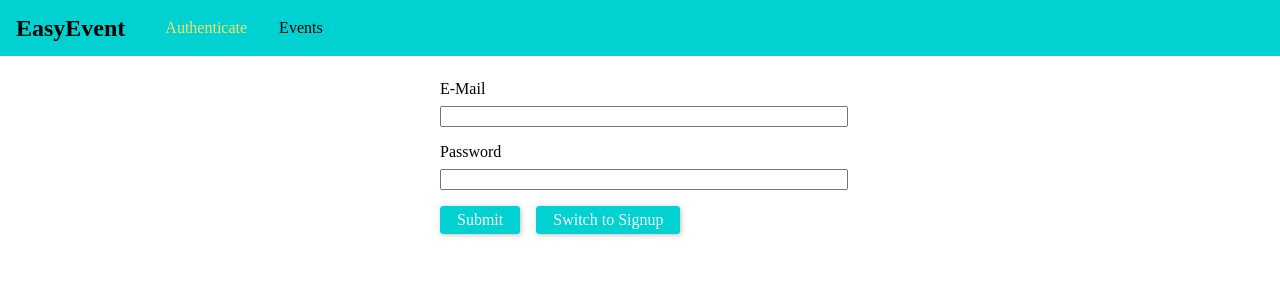
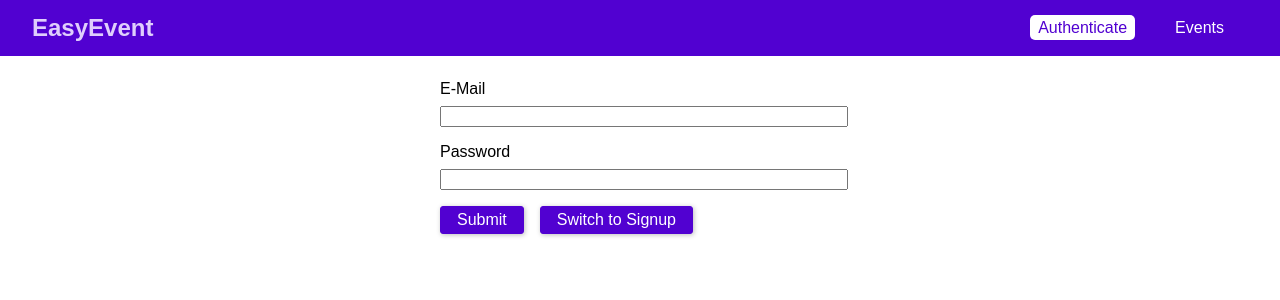
Before and after one commit to aayushjain7/Event-Booking, a React (Create React App) app in the folder client/: page /auth in a window 1280 px wide. Shown: the top 300 px of the page. Built offline with nearby package versions, Linux system fonts and the light colour scheme.

Commit message:
adding modal

```diff
--- a/client/src/App.js
+++ b/client/src/App.js
@@ -35,12 +35,12 @@
 				<MainNavigation />
 				<main className='main-content'>
 					<Switch>
-						{!token && <Redirect from='/' to='/auth' exact />}
 						{token && <Redirect from='/' to='/events' exact />}
 						{token && <Redirect from='/auth' to='/events' exact />}
 						{!token && <Route path='/auth' component={AuthPage} />}
 						<Route path='/events' component={EventsPage} />
 						{token && <Route path='/bookings' component={BookingsPage} />}
+						{!token && <Redirect to='/auth' exact />}
 					</Switch>
 				</main>
 			</AuthContext.Provider>
--- /dev/null
+++ b/client/src/components/Backdrop/Backdrop.css
@@ -0,0 +1,8 @@
+.backdrop {
+  position: fixed;
+  top: 0;
+  left: 0;
+  height: 100vh;
+  width: 100%;
+  background: rgba(0, 0, 0, 0.75);
+}
--- /dev/null
+++ b/client/src/components/Backdrop/Backdrop.js
@@ -0,0 +1,7 @@
+import React from 'react';
+
+import './Backdrop.css';
+
+const Backdrop = props => <div className="backdrop"></div>;
+
+export default Backdrop;
--- /dev/null
+++ b/client/src/components/Modal/Modal.css
@@ -0,0 +1,36 @@
+.modal {
+  width: 90%;
+  background: white;
+  box-shadow: 0 2px 8px rgba(0, 0, 0, 0.26);
+  position: fixed;
+  top: 20vh;
+  left: 5%;
+}
+
+.modal__header {
+  padding: 1rem;
+  background: #5101d1;
+  color: white;
+}
+
+.modal__header h1 {
+  margin: 0;
+  font-size: 1.25rem;
+}
+
+.modal__content {
+  padding: 1rem;
+}
+
+.modal__actions {
+  display: flex;
+  justify-content: flex-end;
+  padding: 1rem;
+}
+
+@media (min-width: 768px) {
+  .modal {
+    width: 30rem;
+    left: calc((100% - 30rem) / 2);
+  }
+}
--- /dev/null
+++ b/client/src/components/Modal/Modal.js
@@ -0,0 +1,27 @@
+import React from 'react';
+import './Modal.css';
+
+function Modal(props) {
+	return (
+		<div className='modal'>
+			<header className='modal__header'>
+				<h1>{props.title}</h1>
+			</header>
+			<section className='modal__content'>{props.children}</section>
+			<section className='modal__actions'>
+				{props.canCancel && (
+					<button className='btn' onClick={props.onCancel}>
+						Cancel
+					</button>
+				)}
+				{props.canConfirm && (
+					<button className='btn' onClick={props.onConfirm}>
+						Confirm
+					</button>
+				)}
+			</section>
+		</div>
+	);
+}
+
+export default Modal;
--- a/client/src/components/Navigation/MainNavigation.css
+++ b/client/src/components/Navigation/MainNavigation.css
@@ -4,15 +4,18 @@
   top: 0;
   width: 100%;
   height: 3.5rem;
-	background: #01d1d1;
-	padding: 0 1rem;
+  background: #5101d1;
+  padding: 0 2rem;
   display: flex;
   align-items: center;
+  justify-content: space-between;
+  box-sizing: border-box;
 }
 
 .main-navigation__logo h1 {
   margin: 0;
   font-size: 1.5rem;
+  color: #dfcefc;
 }
 
 .main-navigation__items {
@@ -24,19 +27,32 @@
   list-style: none;
   padding: 0;
   margin: 0;
+  align-items: center;
 }
 
 .main-navigation__items li {
   margin: 0 1rem;
 }
 
-.main-navigation__items a {
+.main-navigation__items a,
+.main-navigation__items button {
   text-decoration: none;
-	color: #000;
+  color: white;
+  padding: 0.25rem 0.5rem;
+  border: none;
+  font: inherit;
+  background: transparent;
+  cursor: pointer;
+  vertical-align: middle;
+  margin: 0;
 }
 
 .main-navigation__items a:hover,
 .main-navigation__items a:active,
-.main-navigation__items a.active {
-	color: #f8e264;
+.main-navigation__items a.active,
+.main-navigation__items button:hover,
+.main-navigation__items button:active {
+  background: #ffffff;
+  color: #5101d1;
+  border-radius: 5px;
 }
--- a/client/src/components/Navigation/MainNavigation.js
+++ b/client/src/components/Navigation/MainNavigation.js
@@ -23,9 +23,14 @@
 									<NavLink to='/events'>Events</NavLink>
 								</li>
 								{context.token && (
-									<li>
-										<NavLink to='/bookings'>Bookings</NavLink>
-									</li>
+									<>
+                  <li>
+                    <NavLink to="/bookings">Bookings</NavLink>
+                  </li>
+                  <li>
+                    <button onClick={context.logout}>Logout</button>
+                  </li>
+                </>
 								)}
 							</ul>
 						</nav>
--- a/client/src/index.css
+++ b/client/src/index.css
@@ -1,4 +1,40 @@
 body {
   margin: 0;
-  font-family: 'sans-serif'
+  padding: 0;
+  font-family: sans-serif;
 }
+
+.form-control label,
+.form-control input {
+  width: 100%;
+  display: block;
+}
+
+.form-control label {
+  margin-bottom: 0.5rem;
+}
+
+.form-control {
+  margin-bottom: 1rem;
+}
+
+.form-actions button,
+.btn {
+  background: #5101d1;
+  font: inherit;
+  border: 1px solid #5101d1;
+  border-radius: 3px;
+  padding: 0.25rem 1rem;
+  margin-right: 1rem;
+  box-shadow: 1px 1px 5px rgba(0, 0, 0, 0.26);
+  color: white;
+  cursor: pointer;
+}
+
+.form-actions button:hover,
+.form-actions button:active,
+.btn:hover,
+.btn:active {
+  background: #6219d6;
+  border-color: #6219d6;
+}
--- a/client/src/pages/Auth.css
+++ b/client/src/pages/Auth.css
@@ -3,35 +3,3 @@
 	max-width: 80%;
 	margin: 5rem auto;
 }
-
-.form-control label,
-.form-control input {
-	width: 100%;
-	display: block;
-}
-
-.form-control label {
-	margin-bottom: 0.5rem;
-}
-
-.form-control {
-	margin-bottom: 1rem;
-}
-
-.form-actions button {
-	background: #01d1d1;
-	font: inherit;
-	border: 1px solid #01d1d1;
-	border-radius: 3px;
-	padding: 0.25rem 1rem;
-	margin-right: 1rem;
-	box-shadow: 1px 1px 5px rgba(0, 0, 0, 0.26);
-	color: white;
-	cursor: pointer;
-}
-
-.form-actions button:hover,
-.form-actions button:active {
-	background: #01a7a7;
-	border-color: #01a7a7;
-}
--- /dev/null
+++ b/client/src/pages/Events.css
@@ -0,0 +1,8 @@
+.events-control {
+  text-align: center;
+  border: 1px solid #5101d1;
+  padding: 1rem;
+  margin: 2rem auto;
+  width: 30rem;
+  max-width: 80%;
+}
--- a/client/src/pages/Events.js
+++ b/client/src/pages/Events.js
@@ -1,11 +1,39 @@
-import React from 'react'
+import React, { useState } from 'react';
+import Backdrop from '../components/Backdrop/Backdrop';
+import Modal from '../components/Modal/Modal';
+import './Events.css';
 
 function Events() {
+	const [creating, setCreating] = useState(false);
+
+	const startCreateEventHandler = () => {
+		setCreating(true);
+	};
+
+	const modalConfirmHandler = () => {
+		setCreating(false);
+	};
+
+	const modalCancelHandler = () => {
+		setCreating(false);
+	};
+
 	return (
-		<div>
-			<h1>The Events Page</h1>
-		</div>
-	)
+		<>
+			{creating && <Backdrop />}
+			{creating && (
+				<Modal title='Add Event' canCancel canConfirm onCancel={modalCancelHandler} onConfirm={modalConfirmHandler}>
+					<p>Modal Content</p>
+				</Modal>
+			)}
+			<div className='events-control'>
+				<p>Share your own Events!</p>
+				<button className='btn' onClick={startCreateEventHandler}>
+					Create Event
+				</button>
+			</div>
+		</>
+	);
 }
 
 export default Events;
--- a/package.json
+++ b/package.json
@@ -4,7 +4,7 @@
   "description": "",
   "main": "index.js",
   "scripts": {
-    "start": "nodemon app.js",
+    "start": "node app.js",
     "test": "echo \"Error: no test specified\" && exit 1"
   },
   "author": "aayush",
```
Lines whose indentation alone changed are shown as unchanged.
